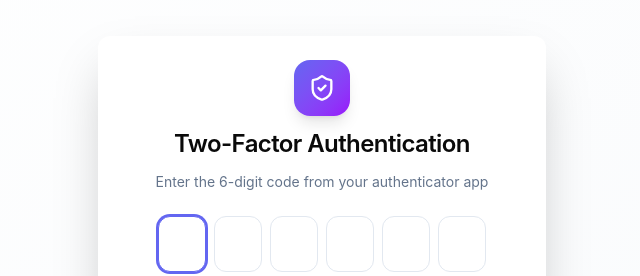
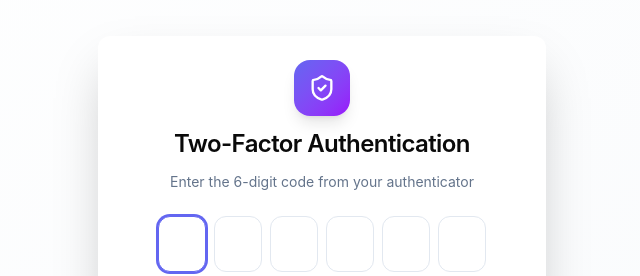
Before and after one commit to yutisio12/react-template, a Next.js app: page /mfa in a window 1280 px wide. Shown: the part 182-458 px from the top of the page, without its empty margins (318-958 px from the left). Built offline with nearby package versions, Linux system fonts and the light colour scheme; no server answers.

Commit message:
Update MFA form instruction text
Corrected the text for clarity in the MFA form.

```diff
--- a/src/components/forms/MfaForm.js
+++ b/src/components/forms/MfaForm.js
@@ -68,7 +68,7 @@ export function MfaForm() {
         </div>
         <CardTitle className="text-2xl">Two-Factor Authentication</CardTitle>
         <CardDescription>
-          Enter the 6-digit code from your authenticator app
+          Enter the 6-digit code from your authenticator
           {mfaEmail && (
             <span className="block mt-1 text-xs font-medium text-foreground">
               {mfaEmail}
```
